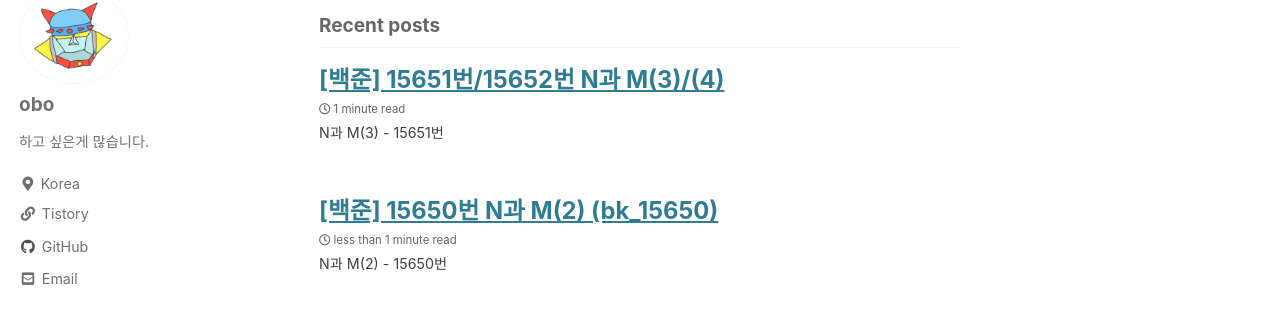
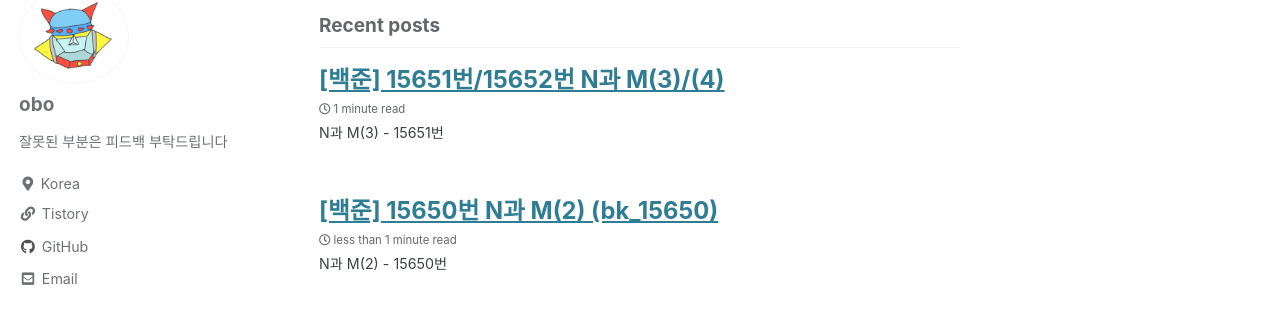
Before and after one commit to ggh-png/happyOBO.github.io, a Jekyll site: the page built from index.html, in a window 1280 px wide. Shown: the part 108-433 px from the top of the page. Built offline with Jekyll 4.4.1, drawn with Linux system fonts in a browser that asks for light colours; cached includes are drawn as plain includes; the list of posts is cut into pages by our own code.

Commit message:
Update _config.yml

```diff
--- a/_config.yml
+++ b/_config.yml
@@ -95,7 +95,7 @@ analytics:
 author:
   name             : "obo"
   avatar           : "assets/images/bio-photo.png" # path of avatar image, e.g. "/assets/images/bio-photo.jpg"
-  bio              : "하고 싶은게 많습니다."
+  bio              : "잘못된 부분은 피드백 부탁드립니다"
   location         : "Korea"
   email            : "obo314@hanyang.ac.kr"
   links:
```
